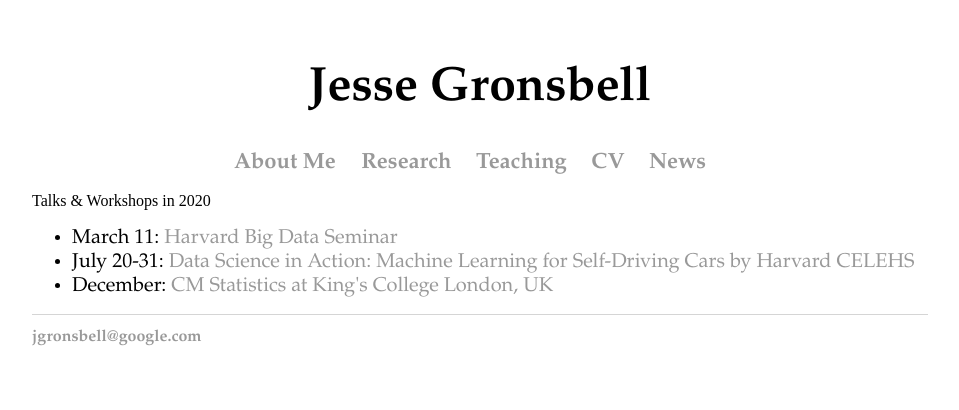
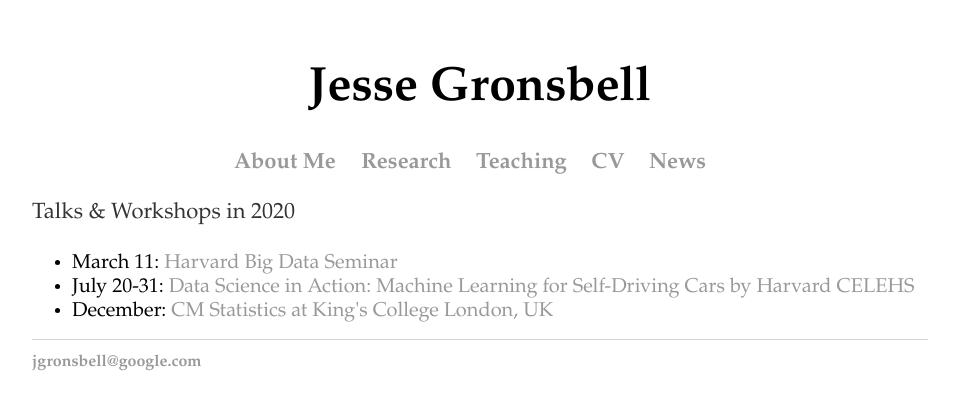
Before and after one commit to jgrons/old_website, a Jekyll site: the page built from updates.html, in a window 1280 px wide. Shown: the top 410 px of the page, without its empty margins (160-1119 px from the left). Built offline with Jekyll 4.4.1, drawn with Linux system fonts in a browser that asks for light colours.

Commit message:
Update updates.html

```diff
--- a/updates.html
+++ b/updates.html
@@ -5,8 +5,9 @@ title: Jesse Gronsbell
 
 
 <div class="blurb">
-
+<p style="font-size:22px; font-family: palatino">
 Talks & Workshops in 2020
+	</p>
 <ul>
   <li style="font-size:20px; font-family: palatino"> March 11:
 	  <a href="https://twitter.com/HarvardBigData/status/1235246030414807040/photo/1"> Harvard Big Data Seminar</a>
```
